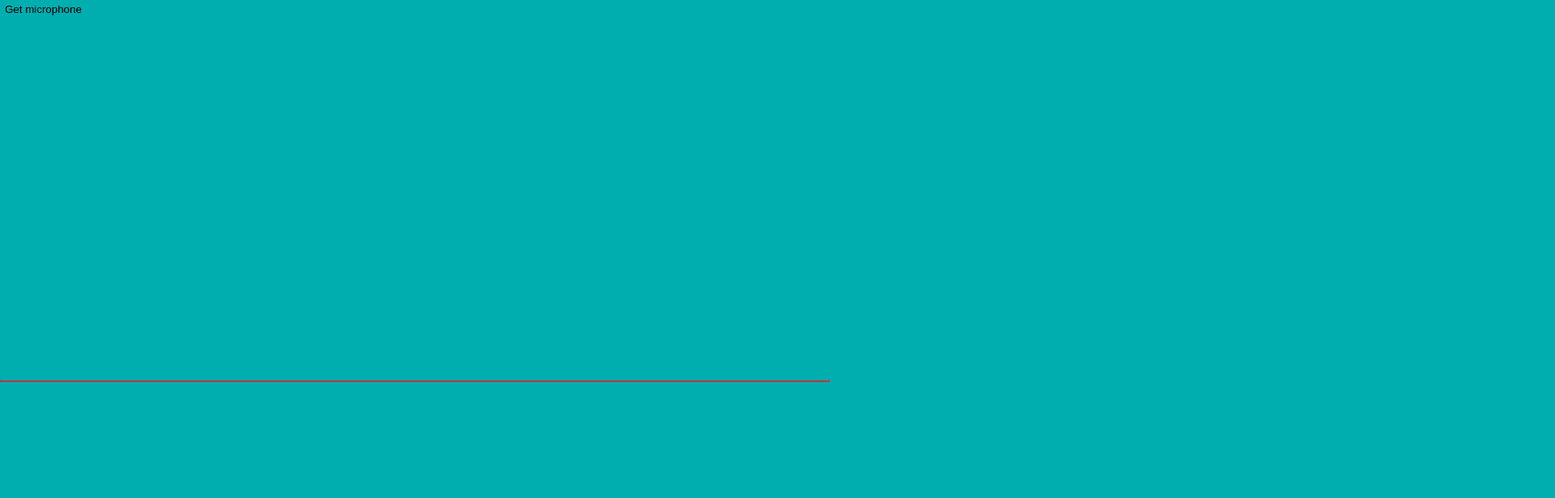
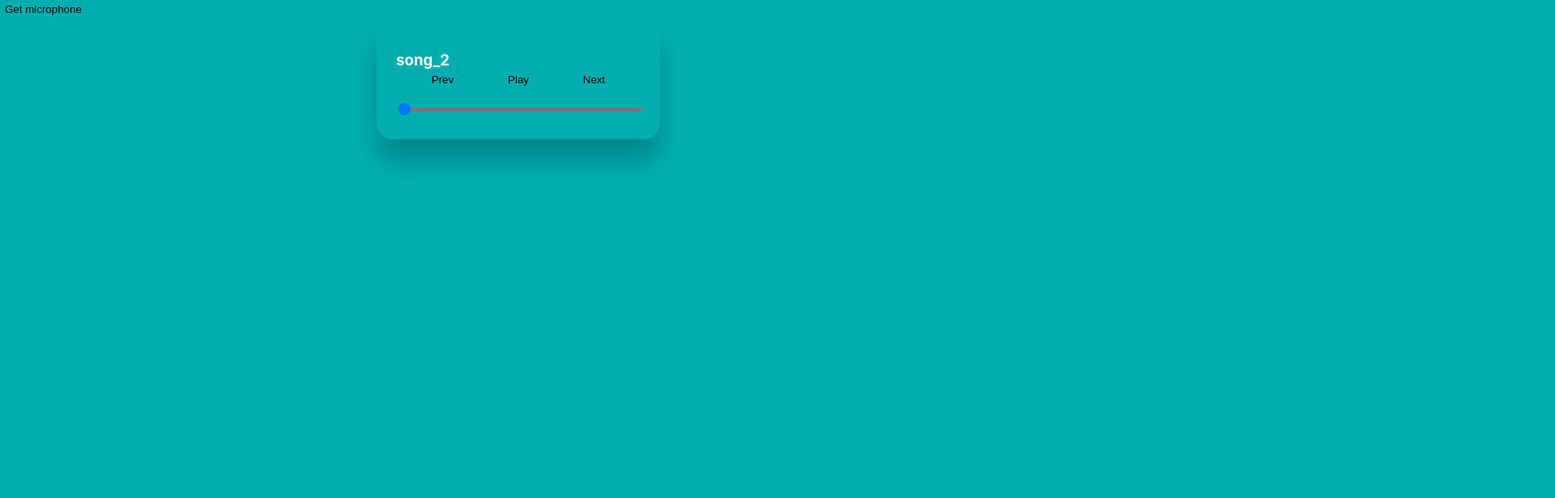
Before and after one commit to johnghr/Audio_Visualiser, a React (Create React App) app: page / in a window 1280 px wide. Shown: the top 616 px of the page at 81% size, 1920 px wide, since content can reach past the window. Built offline with nearby package versions, Linux system fonts and the light colour scheme.

Commit message:
still working on joing analyser to media player

```diff
--- a/src/App.js
+++ b/src/App.js
@@ -1,6 +1,6 @@
 import React, {useState} from 'react';
 import AudioAnalyser from './components/Analysers/AudioAnalyser';
-import Tracks from './static/audio/Tracks'
+import Tracks from './components/AudioPlayer/Tracks'
 import './App.css';
 
 //your da sells the avon
--- a/src/components/Analysers/AudioAnalyser.js
+++ b/src/components/Analysers/AudioAnalyser.js
@@ -6,9 +6,9 @@ const AudioAnalyser = ({ mode, input }) => {
 
     const [audioData, setAudioData] = useState(new Uint8Array(0));
 
-        const audioContext = new (window.AudioContext || window.webkitAudioContext)();
-        // creates analyser node
-        const analyser = audioContext.createAnalyser();
+    const audioContext = new (window.AudioContext || window.webkitAudioContext)();
+    // creates analyser node
+    const analyser = audioContext.createAnalyser();
 
     useEffect( () => {
         // empty request animation frame Id
@@ -27,10 +27,6 @@ const AudioAnalyser = ({ mode, input }) => {
         } else {
             source = audioContext.createMediaStreamSource(input);
             source.connect(analyser);
-        }
-
-        if(mode === "off"){
-            source.disconnect(audioContext.destination)
         }
 
         const tick = () => {
--- a/src/components/AudioPlayer/AudioControls.jsx
+++ b/src/components/AudioPlayer/AudioControls.jsx
@@ -9,14 +9,14 @@ const AudioControls = ({
         onPlayPauseClick,
         onPrevClick,
         onNextClick,
-        toggleTrack
+        // toggleTrack
     }) => {
 
-        const handlePlay = (event) => {
-            const eventTarget = event.target;
-            console.log("eventTarget", event)
-            toggleTrack(eventTarget);
-        }
+        // const handlePlay = (event) => {
+        //     const eventTarget = event.target;
+        //     console.log("eventTarget", event)
+        //     toggleTrack(eventTarget);
+        // }
 
         return(
             <div className="audio-controls">
@@ -33,9 +33,7 @@ const AudioControls = ({
                     type="button"
                     className="pause"
                     onClick={() => onPlayPauseClick(false)}
-                    // onPlay={handlePlay}
                     aria-label="Pause"
-                    onPlay={handlePlay}
                 >
                     Pause {/* <Pause /> */}
                 </button>
@@ -45,7 +43,6 @@ const AudioControls = ({
                     className="play"
                     onClick={() => onPlayPauseClick(true)}
                     aria-label="Play"
-                    onPlay={handlePlay}
                 >
                     Play {/* <Play /> */}
                 </button>
@@ -55,7 +52,7 @@ const AudioControls = ({
                     className="next"
                     aria-label="Next"
                     onClick={onNextClick}
-                    >
+                >
                     Next {/* <Next /> */}
                 </button>
             </div>
--- a/src/components/AudioPlayer/AudioPlayer.jsx
+++ b/src/components/AudioPlayer/AudioPlayer.jsx
@@ -3,20 +3,26 @@ import AudioControls from './AudioControls.jsx';
 
 const AudioPlayer = ({ tracks, toggleTrack }) => {
 
+    // index of track being played
     const [trackIndex, setTrackIndex] = useState(0);
+    // current progress of track being played
     const [trackProgress, setTrackProgress] = useState(0);
+    // wether or not track is being played
     const [isPlaying, setIsPlaying] = useState(false);
+    // current title and source equal the current track index
     const {title, audioSrc} = tracks[trackIndex];
 
+    // stores Audio element plus audio source in a ref
     const audioRef = useRef(new Audio(audioSrc));
+
     const intervalRef = useRef();
     const isReady = useRef(false);
 
     const { duration } = audioRef.current;
     const currentPercentage = duration ? `${(trackProgress / duration) * 100}%` : '0%';
-    const trackStyling = `-webkit-gradient(linear, 0% 0%, 100% 0%, color-stop(${currentPercentage}, #fff), color-stop(${currentPercentage}, #777))
-`;
+    const trackStyling = `-webkit-gradient(linear, 0% 0%, 100% 0%, color-stop(${currentPercentage}, #fff), color-stop(${currentPercentage}, #777))`;
 
+    // PREV -  handles previous track click
     const toPrevTrack = () => {
         // if trackIndex minus 1 is less than zero, set track index to the last track
         if (trackIndex - 1 < 0){
@@ -26,6 +32,7 @@ const AudioPlayer = ({ tracks, toggleTrack }) => {
         }
     }
 
+    // NEXT - handles next track click
     const toNextTrack = () => {
         // if trackIndex is less than tracks length go to next track, otherwise go to first track
         if (trackIndex < tracks.length -1){
@@ -35,12 +42,17 @@ const AudioPlayer = ({ tracks, toggleTrack }) => {
         }
     }
 
+    // PLAY
     useEffect(() => {
-        // when isPlaying state changes, call play() or stop() according to isPlaying value
+        // when isPlaying changes:
+        // if isPlaying state is false, play the track in audio tag
         if(isPlaying) {
             audioRef.current.play();
             startTimer();
+            // connect the current track to analyser
+            toggleTrack(audioRef.current)
         } else {
+            // otherwise clear the intervalRef and pause the track in audio tag
             clearInterval(intervalRef.current)
             audioRef.current.pause();
         }
@@ -57,6 +69,7 @@ const AudioPlayer = ({ tracks, toggleTrack }) => {
 
     }, [])
 
+    // NEXT track
     useEffect(() => {
 
         // runs when trackIndex is updated, allowing current track to be paused while
@@ -64,7 +77,6 @@ const AudioPlayer = ({ tracks, toggleTrack }) => {
         // setting new track to play
 
         audioRef.current.pause()
-
         audioRef.current = new Audio(audioSrc);
         setTrackProgress(audioRef.current.currentTime);
 
@@ -72,10 +84,8 @@ const AudioPlayer = ({ tracks, toggleTrack }) => {
             audioRef.current.play();
             setIsPlaying(true);
             startTimer()
-            toggleTrack(audioRef.current)
         } else {
             isReady.current = true;
-            toggleTrack(audioRef.current)
         }
     }, [trackIndex])
 
@@ -83,7 +93,7 @@ const AudioPlayer = ({ tracks, toggleTrack }) => {
         // clear any timers already running
         clearInterval(intervalRef.current);
 
-        // check track every second, if so go to next track, otherwise update track progress
+        // check track every second, if ended go to next track, otherwise update track progress
         intervalRef.current = setInterval(() => {
             if (audioRef.current.ended) {
                 toNextTrack();
@@ -101,7 +111,7 @@ const AudioPlayer = ({ tracks, toggleTrack }) => {
     }
 
     const onScrubEnd = () => {
-        // if not playing then start
+        // if isPlayings value is false then set it to true
         if (!isPlaying) {
             setIsPlaying(true);
         }
@@ -118,7 +128,7 @@ const AudioPlayer = ({ tracks, toggleTrack }) => {
                     onPrevClick={toPrevTrack}
                     onNextClick={toNextTrack}
                     onPlayPauseClick={setIsPlaying}
-                    onPlay={toggleTrack}
+                    // onPlay={toggleTrack}
                 />
                 <input
                     type="range"
--- a/src/static/audio/Tracks.js
+++ b/src/components/AudioPlayer/Tracks.js
@@ -1,12 +1,11 @@
 import React from 'react';
-import AudioPlayer from '../../components/AudioPlayer/AudioPlayer.jsx'
-import song_2 from './song_2.mp3'
-import song_3 from './song_3.mp3'
-import song_4 from './song_4.mp3'
-import song_5 from './song_5.mp3'
-import song_6 from './song_6.mp3'
-import song_7 from './song_7.mp3'
-import song_8 from './song_8.mp3'
+import AudioPlayer from './AudioPlayer.jsx'
+import song_2 from '../../static/audio/song_2.mp3'
+import song_3 from '../../static/audio/song_3.mp3'
+import song_4 from '../../static/audio/song_4.mp3'
+import song_5 from '../../static/audio/song_5.mp3'
+import song_6 from '../../static/audio/song_6.mp3'
+import song_8 from '../../static/audio/song_8.mp3'
 
 const Tracks = ({ toggleTrack }) => {
 
@@ -32,10 +31,6 @@ const Tracks = ({ toggleTrack }) => {
             audioSrc: song_6
         },
         {
-            title: 'song_7',
-            audioSrc: song_7
-        },
-        {
             title: 'song_8',
             audioSrc: song_8
         },
--- a/src/components/Visualisers/WaveformVisualiser.js
+++ b/src/components/Visualisers/WaveformVisualiser.js
@@ -48,7 +48,7 @@ const WaveformVisualiser = ({audioData}) => {
     return(
         <canvas
             className="canvas"
-            width="2048git log"
+            width="5100"
             height="900"
             ref={canvasRef}
         />
```
Also changed, not shown: src/App.css (line endings or trailing spaces), 1 other file (tests, documents, lock files or other folders).
